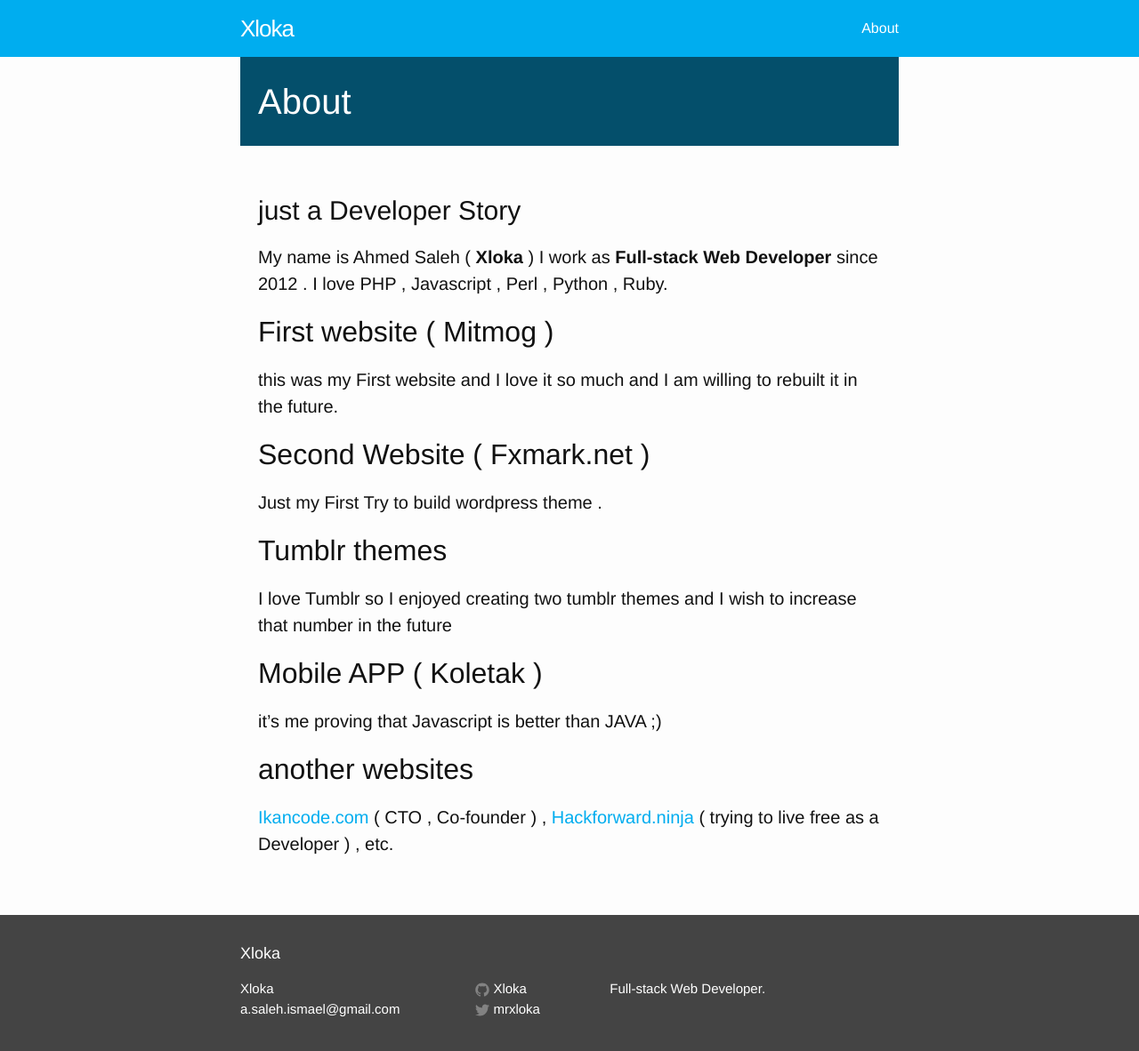
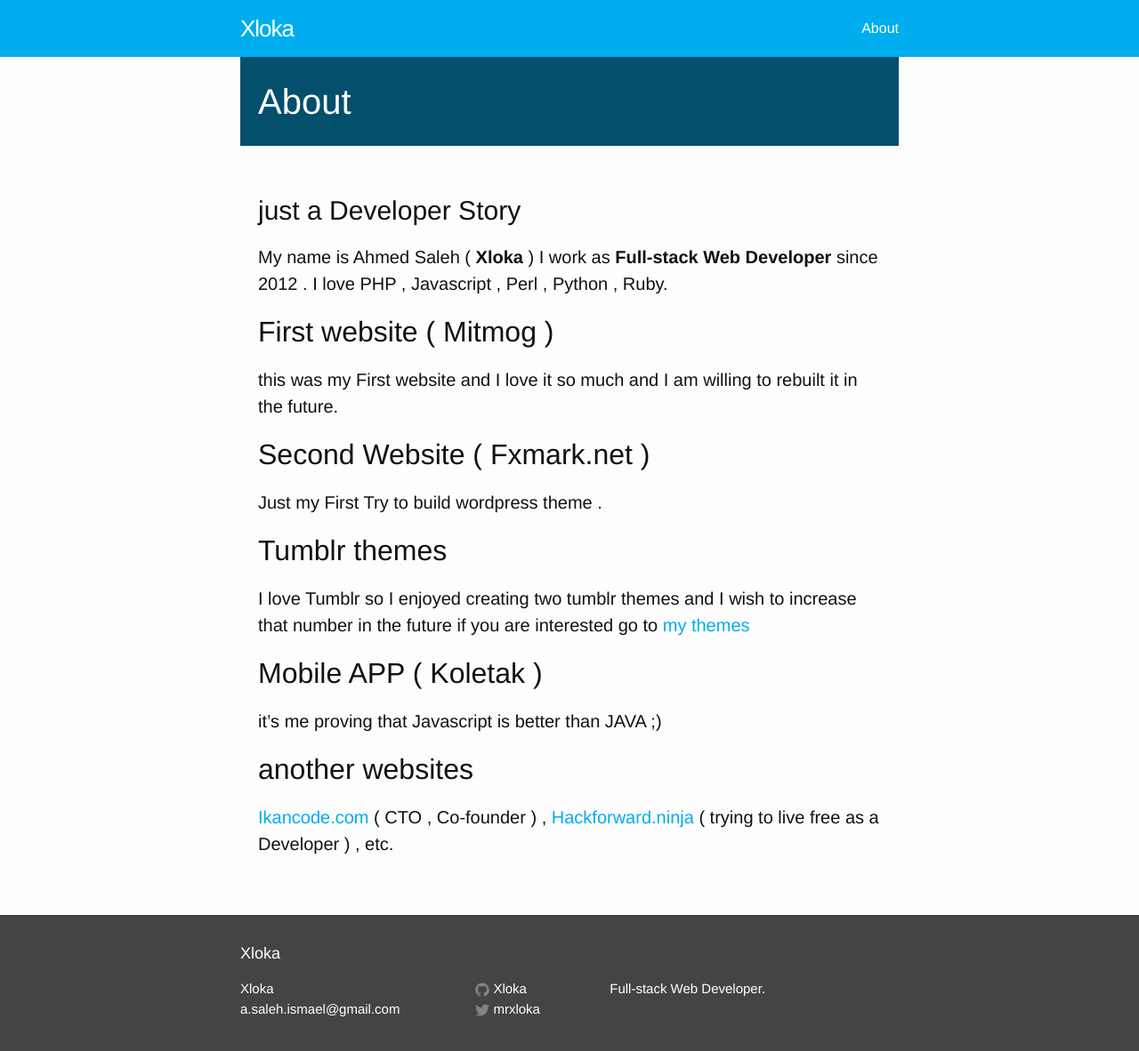
Before and after one commit to Xloka/xloka.github.io, a Jekyll site: the page built from about.md, in a window 1280 px wide and 1206 px high. Shown: the top 1182 px of the window at 89% size. Built offline with Jekyll 4.4.1, drawn with Linux system fonts in a browser that asks for light colours.

Commit message:
final about

```diff
--- a/about.md
+++ b/about.md
@@ -16,6 +16,7 @@
 
 ## Tumblr themes
 I love Tumblr so I enjoyed creating two tumblr themes and I wish to increase that number in the future
+if you are interested go to [my themes](https://www.tumblr.com/themes/by/xloka)
 
 ## Mobile APP ( Koletak )
 it's me proving that Javascript is better than JAVA ;)
```
